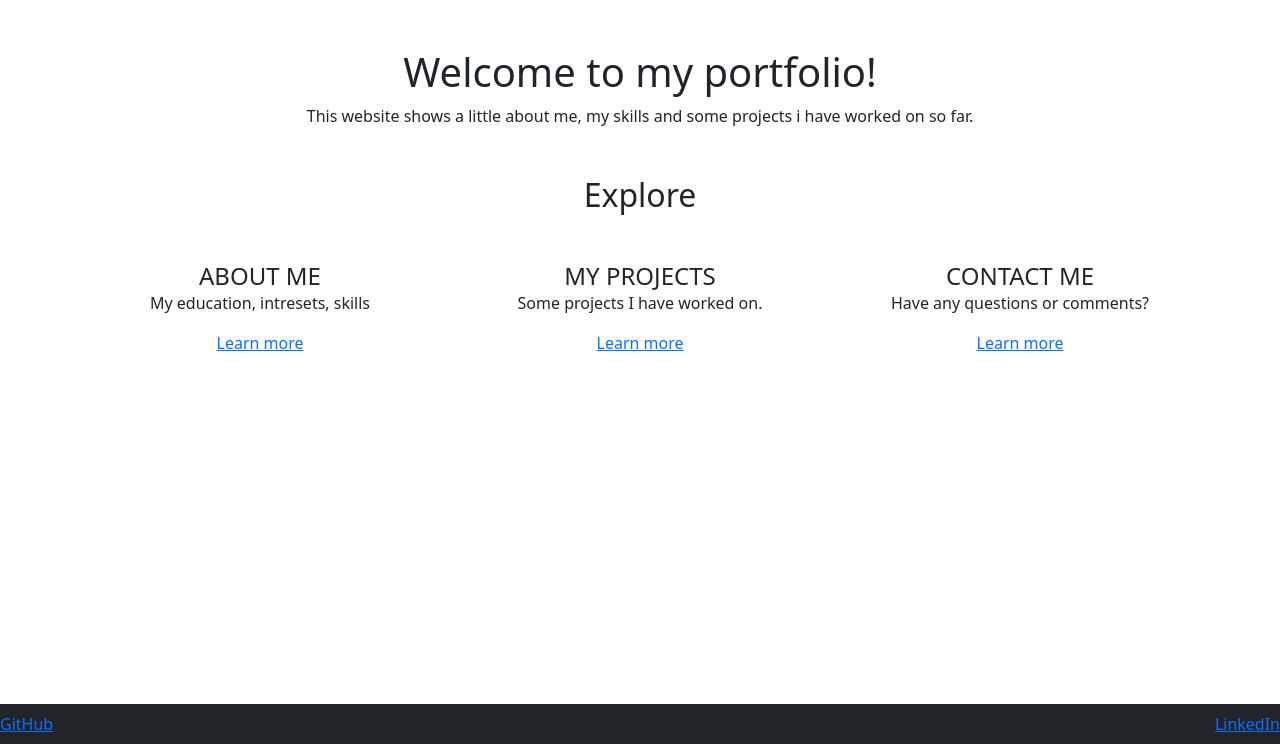
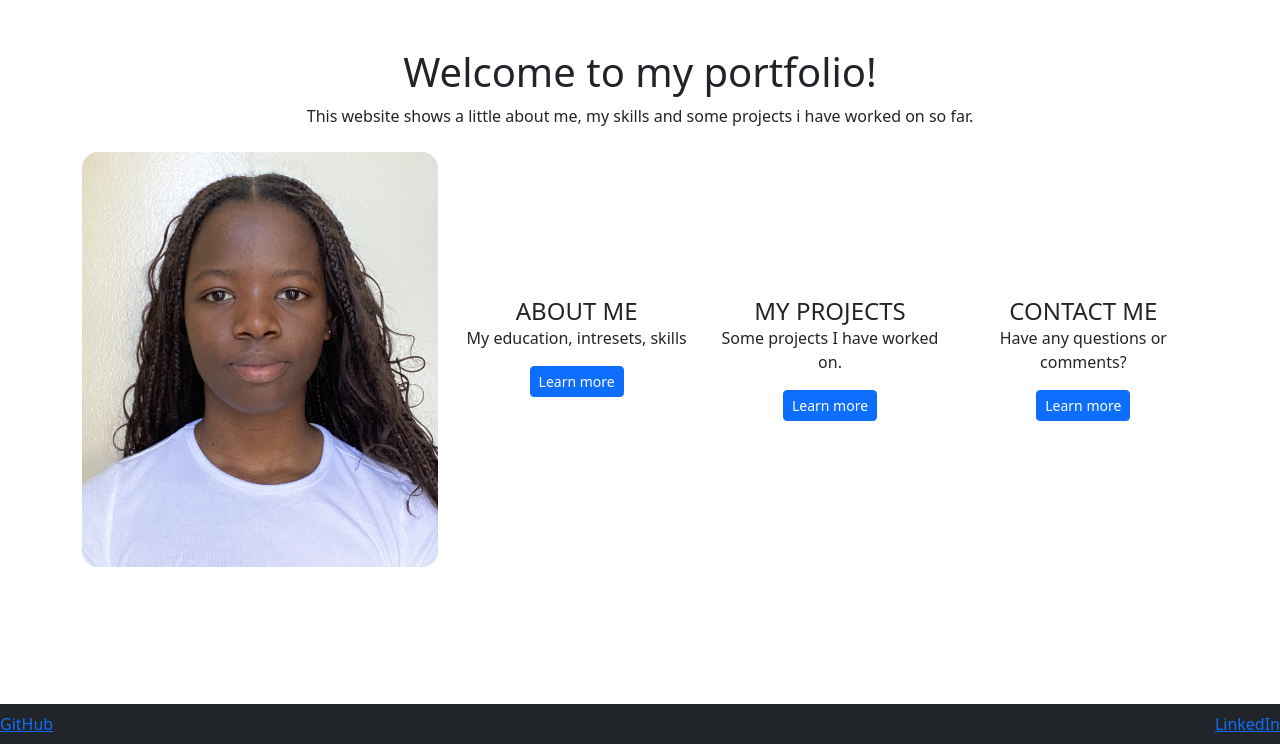
Before and after one commit to jjnanteza/Assignment-2, a Node server app: page /home in a window 1280 px wide. Shown: the part 56-800 px from the top of the page. Run offline with Node 20, Linux system fonts and the light colour scheme; some libraries are stand-ins or nearby versions.

Commit message:
about and home edits

```diff
--- a/routes/index.js
+++ b/routes/index.js
@@ -28,4 +28,3 @@ router.get('/contact', function(req, res, next) {
 });
 
 module.exports = router;
-//MVC model(datebase) view(ejs filed) controller(routers)
--- a/views/about.ejs
+++ b/views/about.ejs
@@ -14,11 +14,11 @@
             <div class="card shadow-sm h-100">
                 <div class="card-body">
                     <h2 class="card-title">Who I Am</h2>
-                    <p class="mb-6">
+                    <p class="mb-5">
                         I am a student at Ontario Tech University, pursing a Bachelors degree in Networking and IT Security.
                     </p>
 
-                    <p class="mb-6">
+                    <p class="mb-5">
                         Throughout my studies i have been developing an understanding of computer systems, networking, programming and Information security.
                     </p>
 
--- a/views/index.ejs
+++ b/views/index.ejs
@@ -1,37 +1,45 @@
 <%- include partials/header.ejs %>
 <%- include partials/main_nav.ejs %>
   <div class="container mt-5 mb-5 pb-5">
-    <div class="text-center mb-3">
+    <!-- Welcome title centered and at the top of home page-->
+    <div class="text-center mb-4">
         <h1>Welcome to my portfolio!</h1>
         <p> This website shows a little about me, my skills and some projects i have worked on so far.</p>
     </div>
 
-    <h2 class="text-center mt-5 mb-5">Explore</h2>
-    <div class="row g-4">
-      <div class="col-md-4">
+    <div class="row align-items-center g-4">
+
+      <div class="col-md-4 text-center">
+        <img src="/Images/meimage.jpg" alt="Profile Picture" class="img-fluid rounded-4">
+      </div>
+
+      <div class="col-md-8">
+          <div class="row">
+            <div class="col align-self-start">
               <div class="card-body text-center">
                 <h4 class="card-title">ABOUT ME</h4>
                 <p class="card-text">My education, intresets, skills</p>
-          <a href ="/about" class="btn-primary">Learn more</a>
+                <a href ="/about" class=" btn btn-primary btn-sm">Learn more</a>
               </div>
             </div>
 
-      <div class="col-md-4">
+            <div class="col align-self-center">
               <div class="card-body text-center">
                 <h4 class="card-title">MY PROJECTS</h4>
                 <p class="card-text">Some projects I have worked on.</p>
-          <a href ="/projects" class="btn-primary">Learn more</a>
+                <a href ="/projects" class=" btn btn-primary btn-sm">Learn more</a>
               </div>
             </div>
 
-      <div class="col-md-4">
+            <div class="col align-self-end">
               <div class="card-body text-center">
                 <h4 class="card-title">CONTACT ME</h4>
                 <p class="card-text">Have any questions or comments?</p>
-          <a href ="/contact" class="btn-primary">Learn more</a>
+                <a href ="/contact" class="btn btn-primary btn-sm">Learn more</a>
               </div>
             </div>
-
+          </div>
+      </div>
     </div>
   </div>
 <%- include partials/footer.ejs %>
```
Also changed, not shown: public/Images/meimage.jpg (added). Lines whose indentation alone changed are shown as unchanged.
